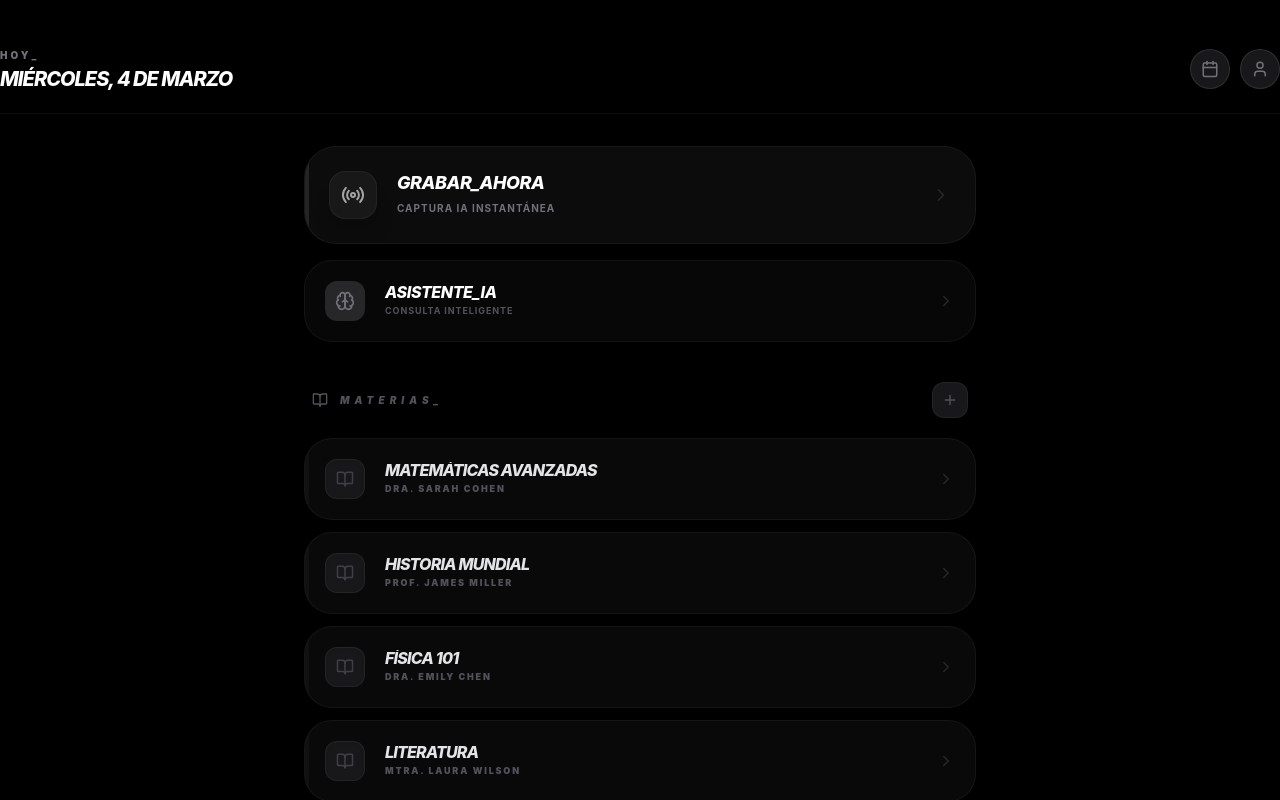
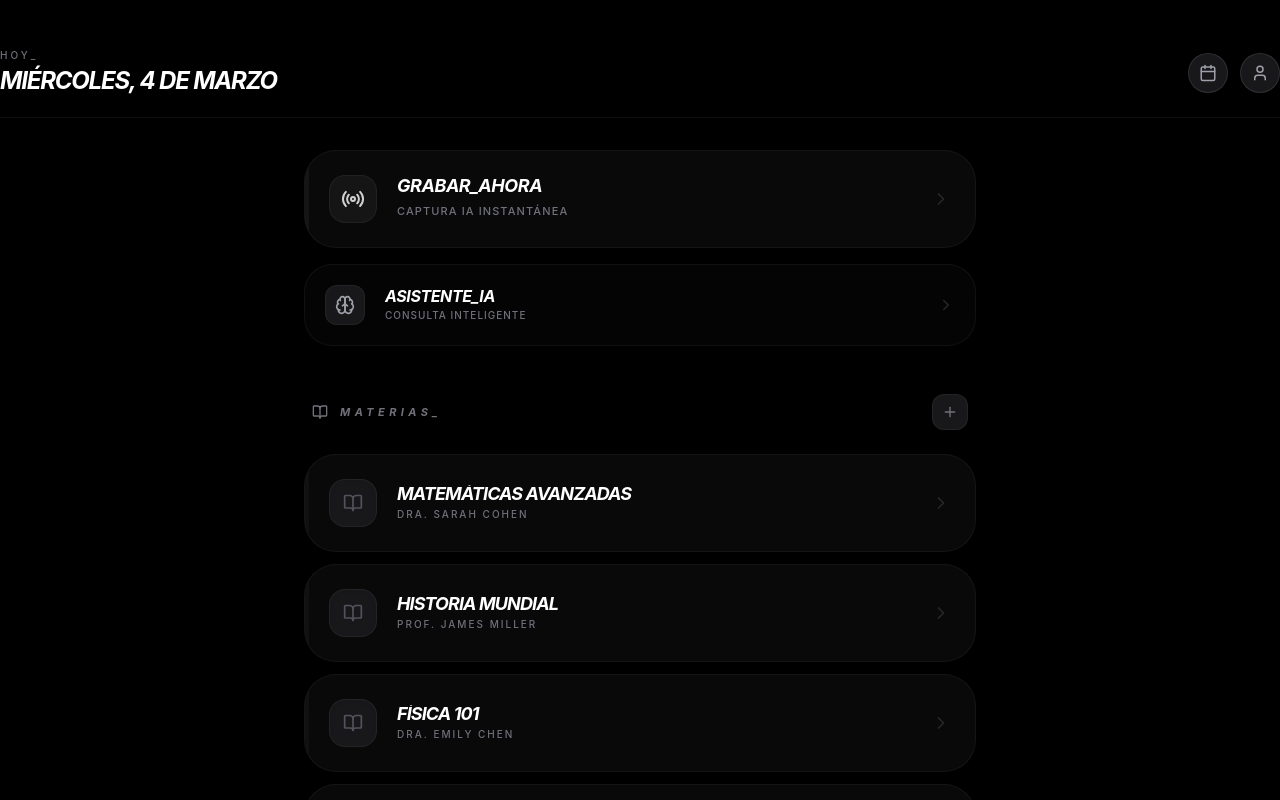
Before and after one commit to ekbfjefbfb/kiis, a React (Vite) app: page /dashboard in a window 1280 px wide. Built offline with nearby package versions, Linux system fonts and the light colour scheme; no server answers.

Commit message:
feat: ultimate intelligent frontend - adaptive layout, refined typography (Plus Jakarta Sans), integrated session results in ClassDetail, and dashboard simplification

```diff
--- a/index.html
+++ b/index.html
@@ -10,20 +10,24 @@
     <title>KIIS</title>
     <link rel="preconnect" href="https://fonts.googleapis.com">
     <link rel="preconnect" href="https://fonts.gstatic.com" crossorigin>
-    <link href="https://fonts.googleapis.com/css2?family=Plus+Jakarta+Sans:ital,wght@0,400;0,800;1,400;1,800&display=swap" rel="stylesheet">
+    <link href="https://fonts.googleapis.com/css2?family=Plus+Jakarta+Sans:ital,wght@0,200;0,300;0,400;0,500;0,600;0,700;0,800;1,200;1,300;1,400;1,500;1,600;1,700;1,800&display=swap" rel="stylesheet">
     <style>
       :root {
-        font-family: 'Plus Jakarta Sans', sans-serif;
+        font-family: 'Plus Jakarta Sans', -apple-system, BlinkMacSystemFont, "Segoe UI", Roboto, Helvetica, Arial, sans-serif;
+        -webkit-font-smoothing: antialiased;
+        -moz-osx-font-smoothing: grayscale;
+        text-rendering: optimizeLegibility;
       }
       body {
         background-color: #000000;
         margin: 0;
+        color: white;
         -webkit-tap-highlight-color: transparent;
         overscroll-behavior-y: none;
       }
-      /* Prevent text size adjustment on orientation change */
       html {
         -webkit-text-size-adjust: 100%;
+        height: 100%;
       }
     </style>
   </head>
--- a/src/app/pages/Dashboard.tsx
+++ b/src/app/pages/Dashboard.tsx
@@ -31,32 +31,32 @@ export default function Dashboard() {
     <div className="h-[100dvh] w-full bg-black text-white font-sans selection:bg-white/30 overflow-hidden flex flex-col relative">
       <header className="px-[env(safe-area-inset-left,1.5rem)] pr-[env(safe-area-inset-right,1.5rem)] pt-[max(env(safe-area-inset-top,2rem),3rem)] pb-6 flex justify-between items-end border-b border-white/5 bg-black/80 backdrop-blur-xl sticky top-0 z-20 shrink-0">
         <div>
-          <p className="text-[10px] font-black text-zinc-500 uppercase tracking-[0.3em] mb-1.5 text-left">Hoy_</p>
-          <h1 className="text-xl font-extrabold uppercase italic tracking-tighter leading-none">{today}</h1>
+          <p className="text-[10px] font-medium text-zinc-500 uppercase tracking-[0.3em] mb-1.5 text-left">Hoy_</p>
+          <h1 className="text-2xl font-bold uppercase italic tracking-tighter leading-none text-white">{today}</h1>
         </div>
-        <div className="flex gap-2.5">
+        <div className="flex gap-3">
           <Link to="/calendar" className="w-10 h-10 rounded-full bg-zinc-900 border border-white/10 flex items-center justify-center active:scale-90 transition-transform">
-            <Calendar size={18} className="text-zinc-500" />
+            <Calendar size={18} className="text-zinc-400" />
           </Link>
           <Link to="/profile" className="w-10 h-10 rounded-full bg-zinc-900 border border-white/10 flex items-center justify-center active:scale-90 transition-transform">
-            <User size={18} className="text-zinc-500" />
+            <User size={18} className="text-zinc-400" />
           </Link>
         </div>
       </header>
 
-      <main className="flex-1 overflow-y-auto scrollbar-hide px-[env(safe-area-inset-left,1.25rem)] pr-[env(safe-area-inset-right,1.25rem)] pt-8 max-w-2xl mx-auto w-full pb-[max(env(safe-area-inset-bottom,2rem),4rem)] space-y-10">
+      <main className="flex-1 overflow-y-auto scrollbar-hide px-[env(safe-area-inset-left,1.25rem)] pr-[env(safe-area-inset-right,1.25rem)] pt-8 max-w-2xl mx-auto w-full pb-[max(env(safe-area-inset-bottom,2rem),4rem)] space-y-12">
 
         <section className="grid grid-cols-1 gap-4">
           <Link to="/live" className="block group">
-            <motion.div whileTap={{ scale: 0.98 }} className="bg-zinc-900/50 border border-white/5 rounded-[32px] p-6 flex items-center justify-between transition-all active:bg-zinc-800 relative overflow-hidden group">
-              <div className="absolute top-0 left-0 w-1 h-full bg-white/10 group-active:bg-white/20 transition-colors" />
+            <motion.div whileTap={{ scale: 0.98 }} className="bg-zinc-900/40 border border-white/5 rounded-[32px] p-6 flex items-center justify-between transition-all active:bg-zinc-800 relative overflow-hidden">
+              <div className="absolute top-0 left-0 w-1 h-full bg-white/5 group-active:bg-white/10 transition-colors" />
               <div className="flex items-center gap-5">
-                <div className="w-12 h-12 rounded-2xl bg-white/5 flex items-center justify-center shrink-0 border border-white/5 shadow-xl">
-                  <Radio size={24} className="text-white/60" />
+                <div className="w-12 h-12 rounded-2xl bg-white/5 flex items-center justify-center shrink-0 border border-white/5">
+                  <Radio size={24} className="text-white/80" />
                 </div>
                 <div className="text-left">
-                  <p className="text-lg font-extrabold uppercase italic leading-none tracking-tight">Grabar_Ahora</p>
-                  <p className="text-[10px] text-zinc-500 font-bold uppercase tracking-widest mt-2 leading-relaxed">Captura IA instantánea</p>
+                  <p className="text-lg font-bold uppercase italic leading-none tracking-tight text-white">Grabar_Ahora</p>
+                  <p className="text-[11px] text-zinc-500 font-medium uppercase tracking-widest mt-2 leading-relaxed">Captura IA instantánea</p>
                 </div>
               </div>
               <ChevronRight size={20} className="text-zinc-800 group-active:text-white transition-colors" />
@@ -64,14 +64,14 @@ export default function Dashboard() {
           </Link>
 
           <Link to="/chat" className="block">
-            <motion.div whileTap={{ scale: 0.98 }} className="bg-zinc-900/30 border border-white/5 rounded-[28px] p-5 flex items-center justify-between transition-all active:bg-zinc-800 relative overflow-hidden group">
+            <motion.div whileTap={{ scale: 0.98 }} className="bg-zinc-900/20 border border-white/5 rounded-[28px] p-5 flex items-center justify-between transition-all active:bg-zinc-800 relative overflow-hidden group">
               <div className="flex items-center gap-5">
-                <div className="w-10 h-10 rounded-xl bg-zinc-800 flex items-center justify-center">
-                  <Brain size={20} className="text-zinc-500" />
+                <div className="w-10 h-10 rounded-xl bg-zinc-900 flex items-center justify-center border border-white/5">
+                  <Brain size={20} className="text-zinc-400" />
                 </div>
                 <div className="text-left">
-                  <p className="text-base font-extrabold uppercase italic leading-none tracking-tight">Asistente_IA</p>
-                  <p className="text-[9px] text-zinc-600 font-bold uppercase tracking-widest mt-1">Consulta inteligente</p>
+                  <p className="text-base font-bold uppercase italic leading-none tracking-tight text-white">Asistente_IA</p>
+                  <p className="text-[10px] text-zinc-500 font-medium uppercase tracking-widest mt-1">Consulta inteligente</p>
                 </div>
               </div>
               <ChevronRight size={18} className="text-zinc-800" />
@@ -79,56 +79,56 @@ export default function Dashboard() {
           </Link>
         </section>
 
-        <section className="space-y-5">
+        <section className="space-y-6">
           <div className="flex justify-between items-center px-2 text-left">
-            <div className="flex items-center gap-3 text-zinc-600">
+            <div className="flex items-center gap-3 text-zinc-500">
               <BookOpen size={16} />
-              <h3 className="text-[10px] font-black uppercase tracking-[0.5em] italic">Materias_</h3>
+              <h3 className="text-[11px] font-bold uppercase tracking-[0.4em] italic">Materias_</h3>
             </div>
-            <button onClick={() => setIsAddingClass(true)} className="w-9 h-9 rounded-xl bg-zinc-900 border border-white/5 flex items-center justify-center text-zinc-600 active:scale-90 active:bg-white/5 transition-all shadow-lg">
+            <button onClick={() => setIsAddingClass(true)} className="w-9 h-9 rounded-xl bg-zinc-900 border border-white/5 flex items-center justify-center text-zinc-500 active:scale-90 active:bg-white/5 transition-all shadow-lg">
               <Plus size={16} />
             </button>
           </div>
-          <div className="space-y-3">
+          <div className="grid grid-cols-1 gap-3">
             {CLASSES.map((cls) => (
               <Link key={cls.id} to={`/class/${cls.id}`} className="block group">
-                <motion.div whileTap={{ scale: 0.99 }} className="bg-zinc-900/40 border border-white/5 rounded-[28px] p-5 flex items-center gap-5 active:bg-zinc-800 transition-all text-left relative overflow-hidden group">
+                <motion.div whileTap={{ scale: 0.99 }} className="bg-zinc-900/40 border border-white/5 rounded-[32px] p-6 flex items-center gap-5 active:bg-zinc-800 transition-all text-left relative overflow-hidden group">
                   <div className="absolute top-0 left-0 w-1 h-full bg-white/[0.03] group-active:bg-white/10 transition-colors" />
-                  <div className="w-10 h-10 rounded-xl bg-zinc-900 border border-white/5 flex items-center justify-center shrink-0 shadow-inner">
-                    <BookOpen size={18} className="text-zinc-700" />
+                  <div className="w-12 h-12 rounded-2xl bg-zinc-900 border border-white/5 flex items-center justify-center shrink-0 shadow-inner">
+                    <BookOpen size={20} className="text-zinc-600" />
                   </div>
                   <div className="flex-1 min-w-0">
-                    <p className="text-base font-extrabold uppercase italic tracking-tighter truncate leading-none mb-1 text-zinc-200">{cls.name}</p>
-                    <p className="text-[9px] text-zinc-600 font-black uppercase truncate tracking-[0.2em]">{cls.professor}</p>
+                    <p className="text-lg font-bold uppercase italic tracking-tighter truncate leading-none mb-1 text-white">{cls.name}</p>
+                    <p className="text-[10px] text-zinc-500 font-medium uppercase truncate tracking-[0.2em]">{cls.professor}</p>
                   </div>
-                  <ChevronRight size={18} className="text-zinc-800 shrink-0" />
+                  <ChevronRight size={20} className="text-zinc-800 shrink-0" />
                 </motion.div>
               </Link>
             ))}
           </div>
         </section>
 
-        <section className="space-y-5">
+        <section className="space-y-6">
           <div className="flex justify-between items-center px-2">
-            <div className="flex items-center gap-3 text-zinc-600">
+            <div className="flex items-center gap-3 text-zinc-500">
               <FileText size={16} />
-              <h3 className="text-[10px] font-black uppercase tracking-[0.5em] italic">Recientes_</h3>
+              <h3 className="text-[10px] font-bold uppercase tracking-[0.4em] italic">Recientes_</h3>
             </div>
-            <Link to="/notes" className="text-[10px] font-black uppercase tracking-widest text-zinc-700 active:text-white transition-colors">Ver todo</Link>
+            <Link to="/notes" className="text-[10px] font-bold uppercase tracking-widest text-zinc-500 active:text-white transition-colors">Ver todo</Link>
           </div>
           {recentNotes.length === 0 ? (
             <div className="bg-zinc-900/10 border border-dashed border-white/5 rounded-[32px] p-10 text-center space-y-4 opacity-20">
               <Clock size={32} className="mx-auto" strokeWidth={1} />
-              <p className="text-[10px] font-black uppercase tracking-[0.4em]">Sin actividad</p>
+              <p className="text-[10px] font-bold uppercase tracking-[0.4em]">Sin actividad</p>
             </div>
           ) : (
             <div className="space-y-3">
               {recentNotes.slice(0, 2).map((n) => (
                 <Link key={n.id} to={`/note/${n.id}`} className="block group">
-                  <motion.div whileTap={{ scale: 0.98 }} className="bg-zinc-900/40 border border-white/5 rounded-[24px] p-4 flex items-center justify-between transition-all active:bg-zinc-800 text-left">
+                  <motion.div whileTap={{ scale: 0.98 }} className="bg-zinc-900/30 border border-white/5 rounded-[24px] p-5 flex items-center justify-between transition-all active:bg-zinc-800 text-left">
                     <div className="min-w-0 flex-1 pr-6">
-                      <p className="text-[13px] font-extrabold uppercase italic truncate tracking-tight text-zinc-200 leading-none mb-1.5">{n.title || "Nota"}</p>
-                      <p className="text-[9px] text-zinc-600 font-bold truncate italic tracking-tight">{n.summary || n.transcript || "Detalles de sesión"}</p>
+                      <p className="text-[14px] font-bold uppercase italic truncate tracking-tight text-white leading-none mb-2">{n.title || "Nota"}</p>
+                      <p className="text-[11px] text-zinc-500 font-medium truncate italic tracking-tight">{n.summary || n.transcript || "Detalles de sesión"}</p>
                     </div>
                     <ChevronRight size={16} className="text-zinc-800 shrink-0" />
                   </motion.div>
```
Also changed, not shown: src/app/pages/ClassDetail.tsx (+33 -33 lines).
